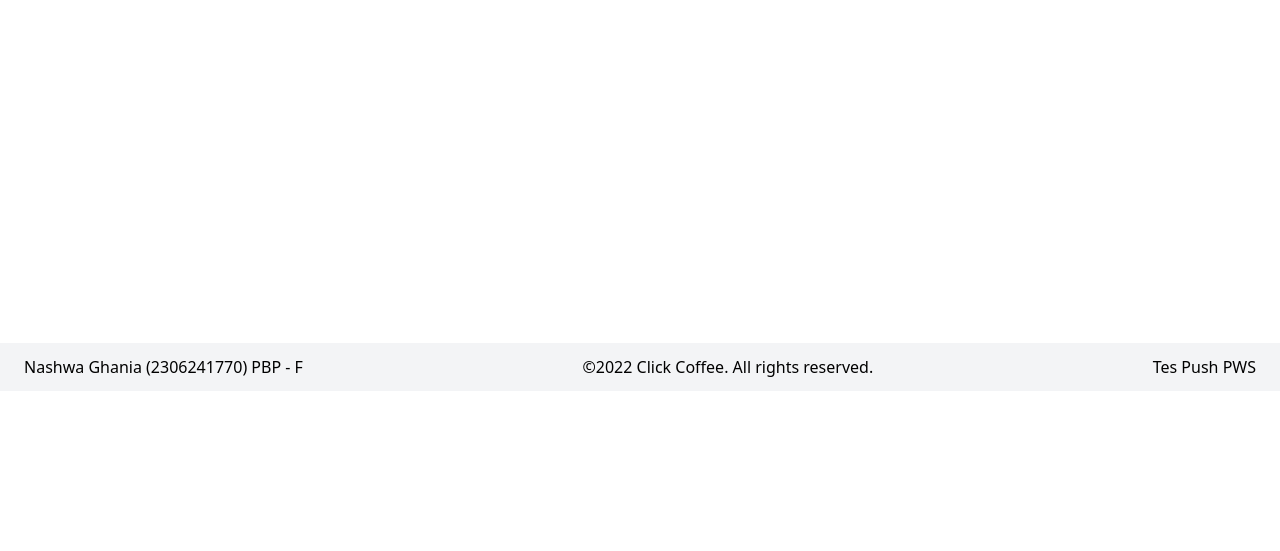
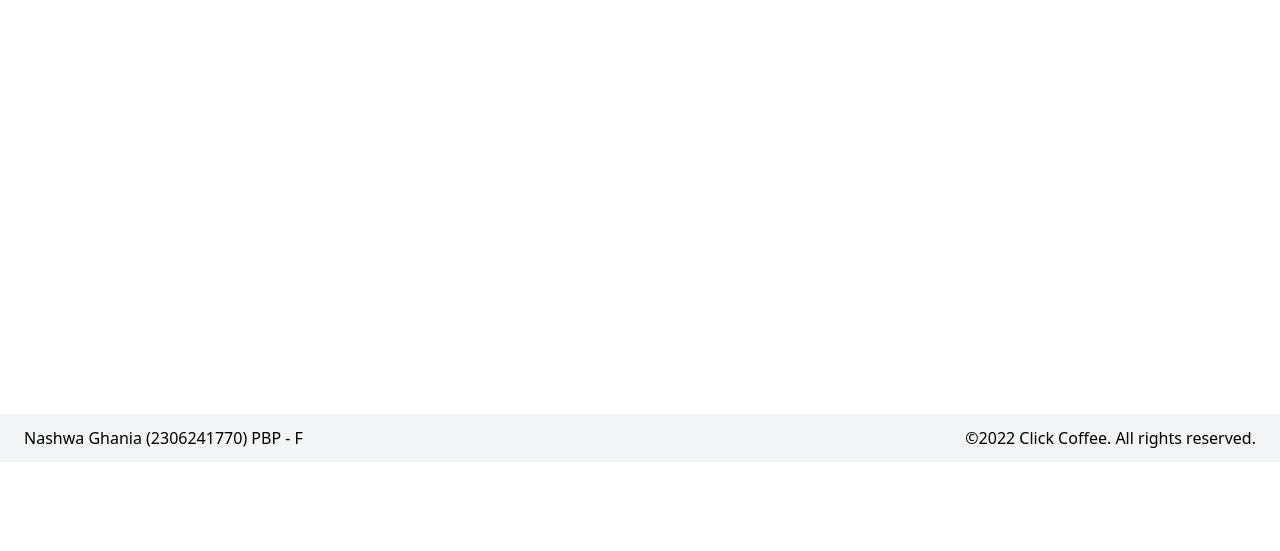
Before and after one commit to narawaa/coffeeshop, a Django app: page / in a window 1280 px wide. Shown: the part 338-889 px from the top of the page. Before the commit the page ends 715 px from the top, so only its background shows below. Run offline with Django 5.2, Linux system fonts and the light colour scheme; data that the repository does not hold is empty; some libraries are stand-ins or nearby versions.

Commit message:
feat: styling html

```diff
--- a/main/templates/main.html
+++ b/main/templates/main.html
@@ -35,7 +35,7 @@
             </div>
         </section>
 
-        <section class="px-6 py-6 pb-[20rem]">
+        <section class="px-6 py-6 pb-[30rem]">
             <div class="flex flex-wrap gap-12">
                 {% for product in products %}
                 <div class="flex flex-col w-1/4 bg-gray-100 py-4 px-10 rounded-lg">
@@ -53,6 +53,5 @@
     <footer class="sticky bottom-0 flex justify-between bg-gray-100 px-6 py-3">
         <p>Nashwa Ghania (2306241770) PBP - F</p>
         <p>&copy;2022 Click Coffee. All rights reserved.</p>
-        <p>Tes Push PWS</p>
     </footer>
 </html>
```
